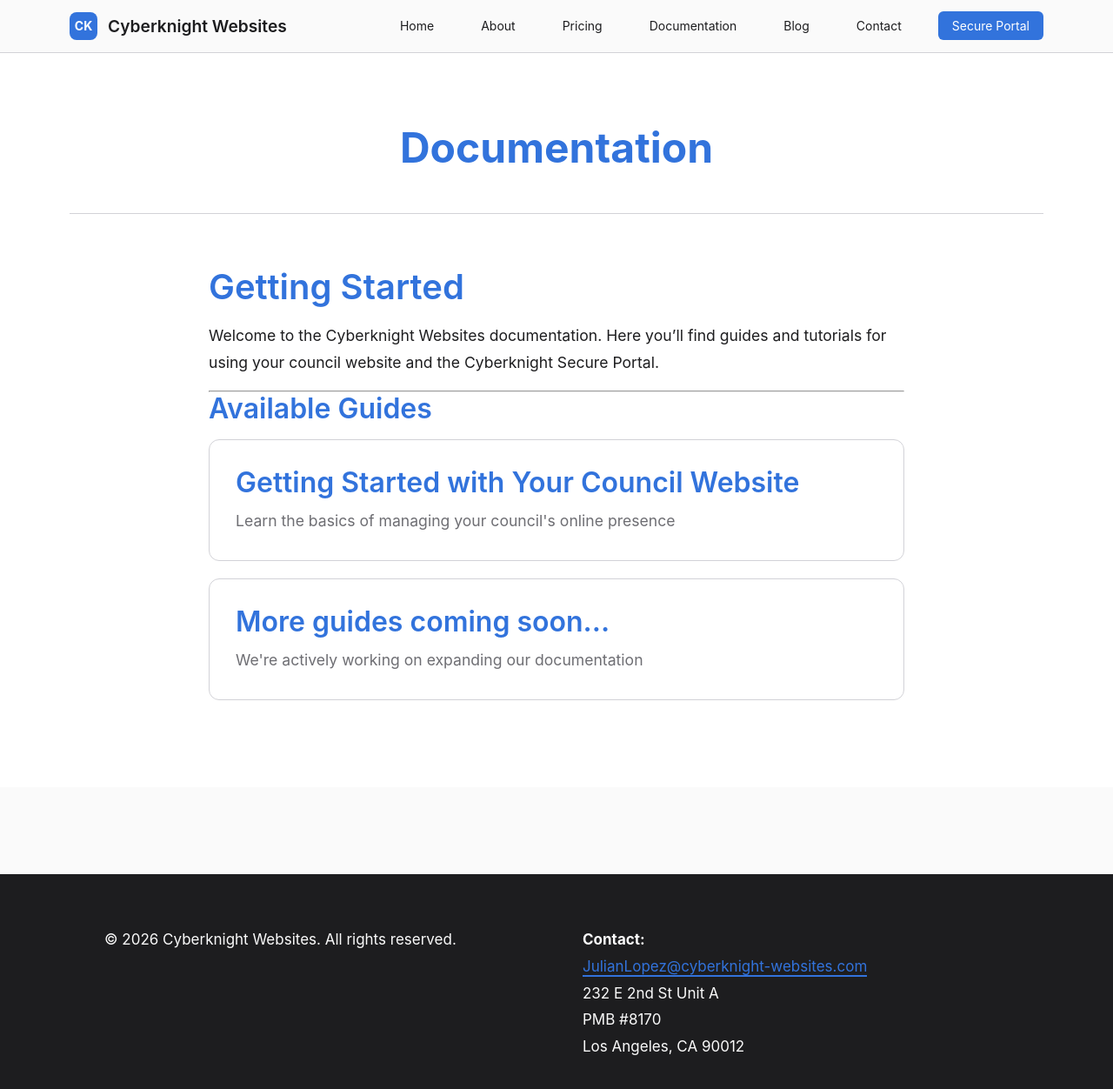
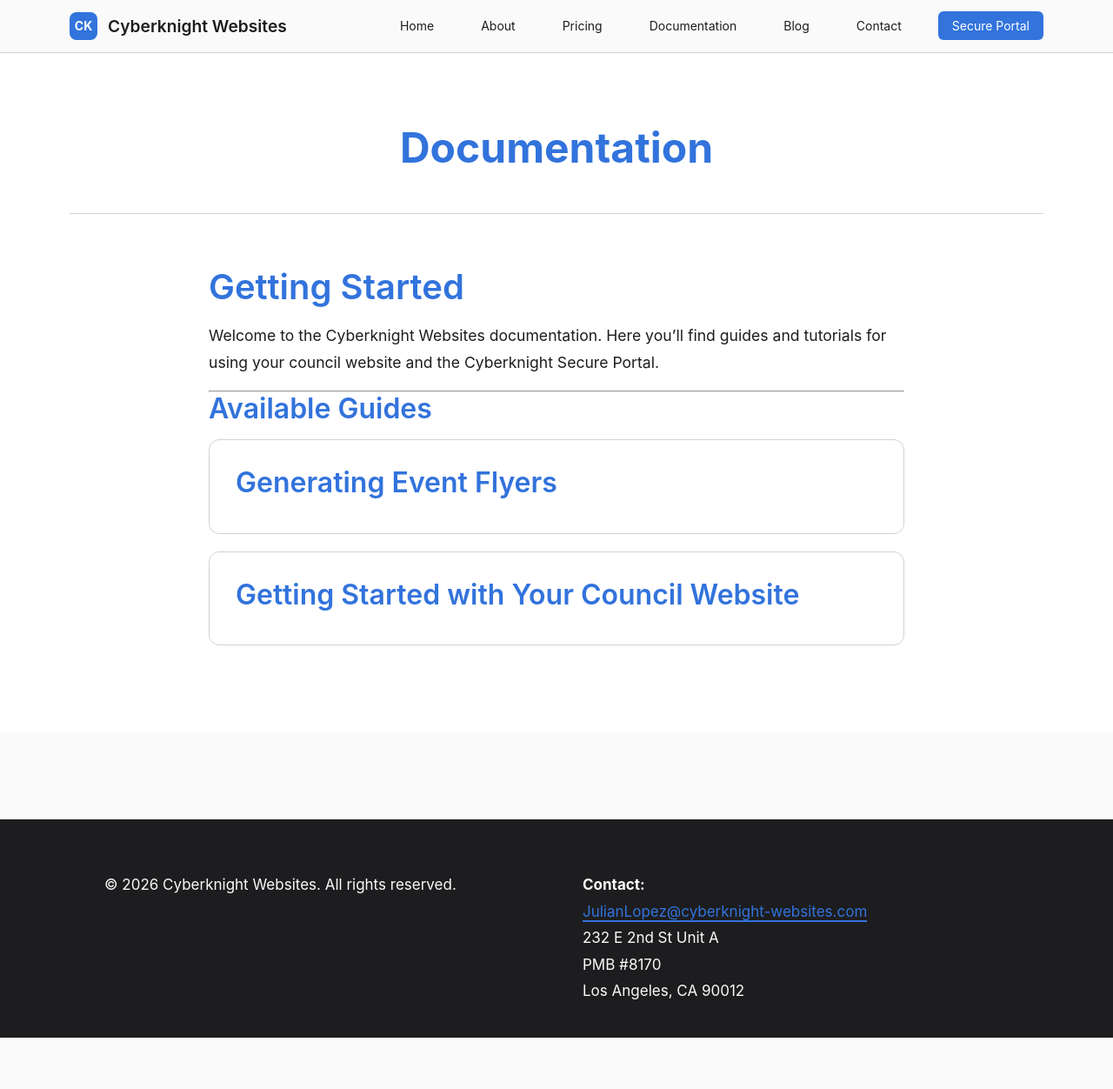
Before and after one commit to Cyberknight-Websites-Org/cyberknight-corporate-website, a Jekyll site: the page built from docs/index.md, in a window 1280 px wide and 1256 px high. Shown: the top 1252 px of the window at 87% size. Built offline with Jekyll 4.4.1, drawn with Linux system fonts in a browser that asks for light colours.

Commit message:
Make documentation guides dynamically generated from collection
Replace hardcoded guide links with a Liquid loop over site.documentation, so new guides are automatically added to the index page without manual updates.

Co-Authored-By: Claude Haiku 4.5 <noreply@anthropic.com>

```diff
--- a/docs/index.md
+++ b/docs/index.md
@@ -14,14 +14,11 @@ Welcome to the Cyberknight Websites documentation. Here you'll find guides and t
 
 ### Available Guides
 
+{% for doc in site.documentation %}
 <div class="doc-item">
-  <h3><a href="{{ '/docs/getting-started' | relative_url }}">Getting Started with Your Council Website</a></h3>
-  <p>Learn the basics of managing your council's online presence</p>
+  <h3><a href="{{ doc.url | relative_url }}">{{ doc.title }}</a></h3>
+  {% if doc.description %}<p>{{ doc.description }}</p>{% endif %}
 </div>
-
-<div class="doc-item">
-  <h3>More guides coming soon...</h3>
-  <p>We're actively working on expanding our documentation</p>
-</div>
+{% endfor %}
 
 </div>
```
